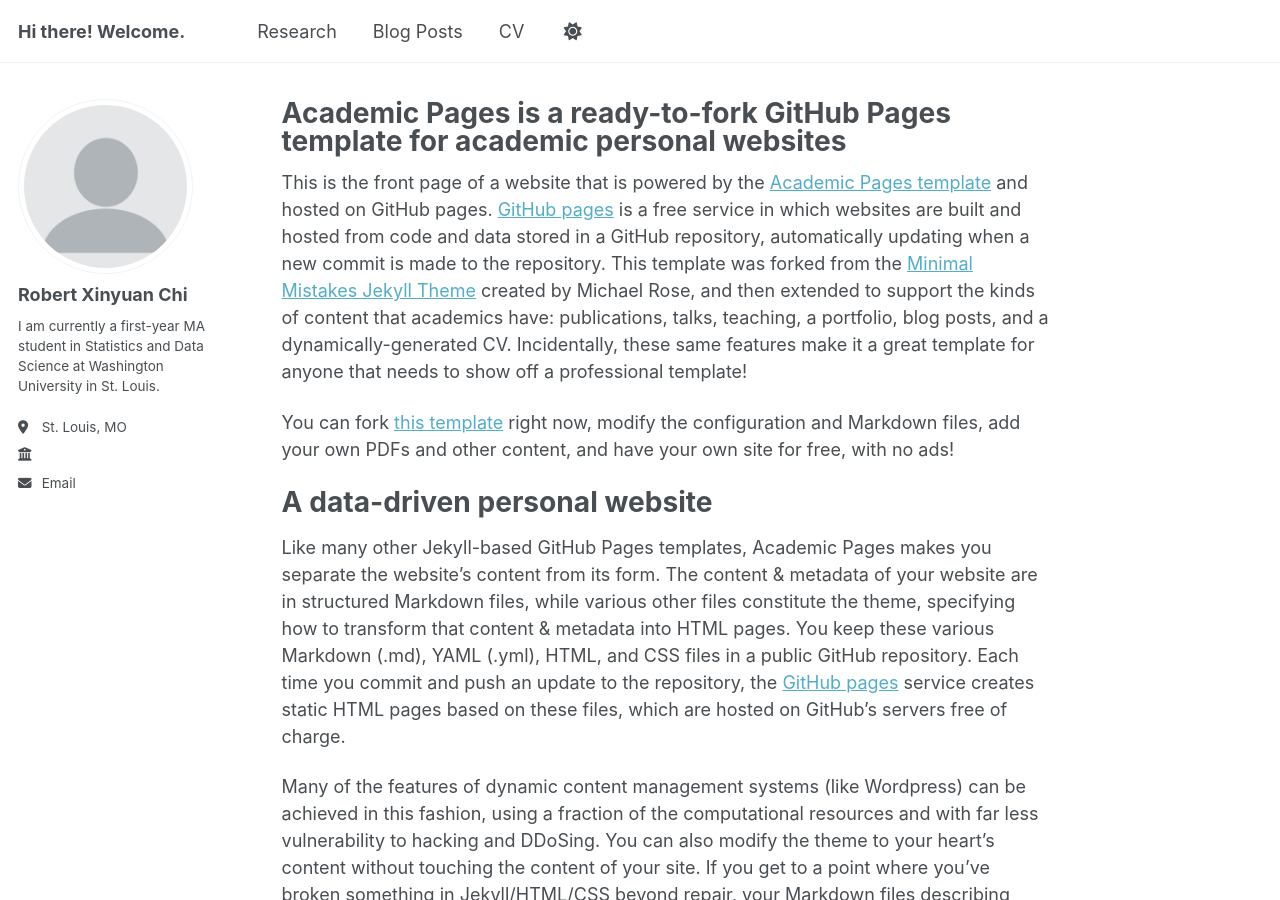
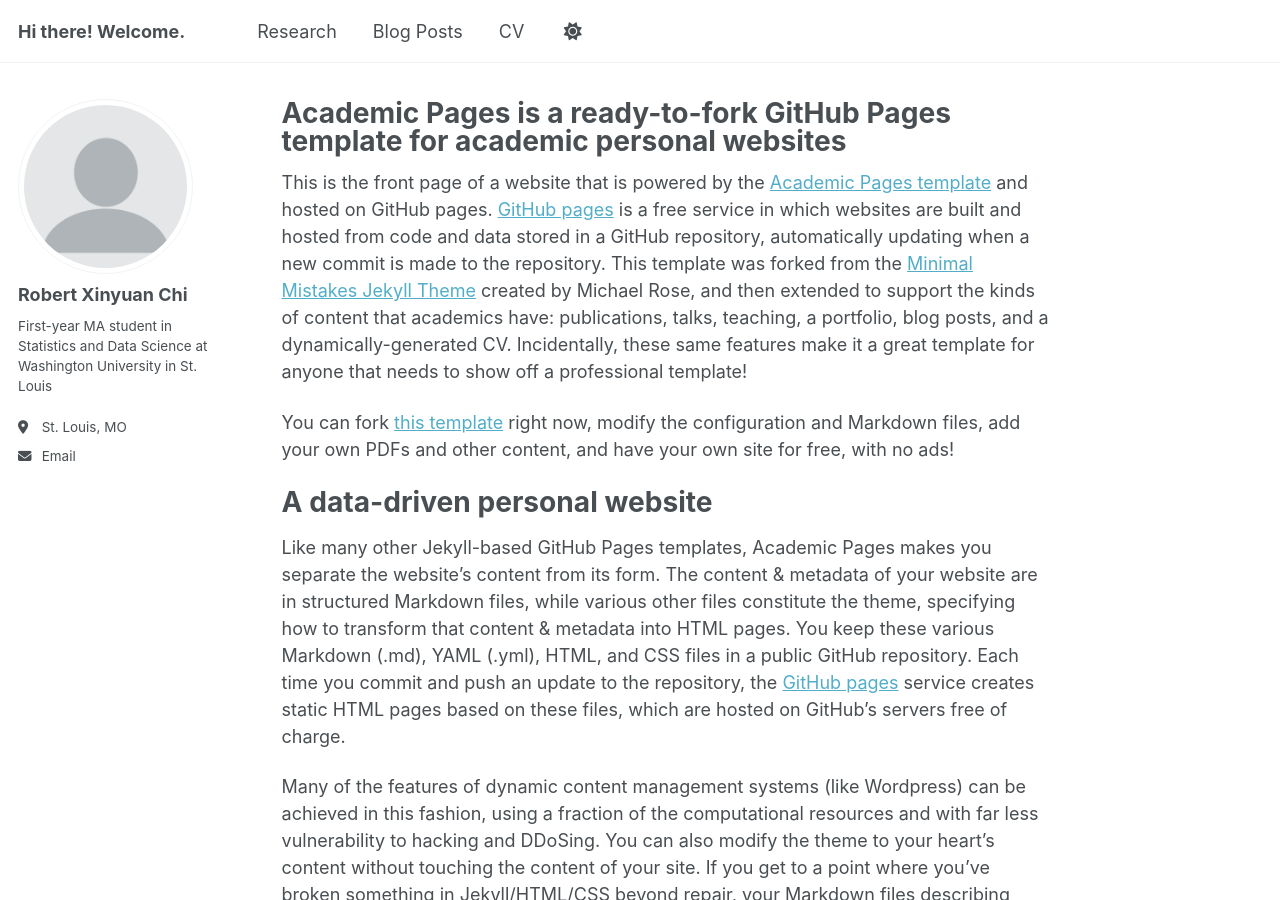
Before and after one commit to xychi75/xychi75.github.io, a Jekyll site: the page built from _pages/about.md, in a window 1280 px wide and 900 px high. Built offline with Jekyll 4.4.1, drawn with Linux system fonts in a browser that asks for light colours; a script that is not in the unit is left out.

Commit message:
Update _config.yml

```diff
--- a/_config.yml
+++ b/_config.yml
@@ -25,9 +25,9 @@ author:
   avatar           : "profile.png"
   name             : "Robert Xinyuan Chi"
   pronouns         : # example: "he/him"
-  bio              : "I am currently a first-year MA student in Statistics and Data Science at Washington University in St. Louis."
+  bio              : "First-year MA student in Statistics and Data Science at Washington University in St. Louis"
   location         : "St. Louis, MO"
-  employer         : ""
+  employer         : # URL
   uri              : # URL
   email            : "chi.x@wustl.edu"
 
```
